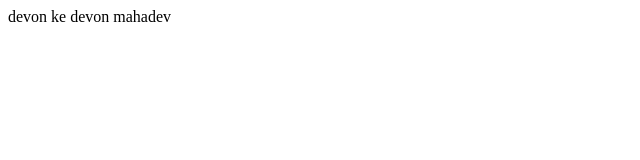
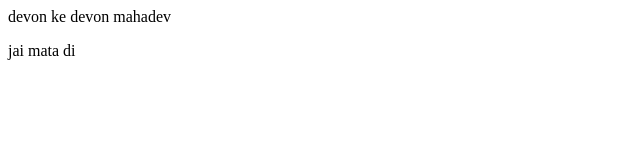
Before and after one commit to PRATEEKRAJBHAR/hanumanji, a plain HTML site: page index.html in a window 1280 px wide. Shown: the full height of the page, 0-640 px from the left. Drawn offline with Linux system fonts and the light colour scheme.

Commit message:
pashupati nath

```diff
--- a/index.html
+++ b/index.html
@@ -1 +1,2 @@
 <P>devon ke devon mahadev</P>
+<p>jai mata di</p>
```
